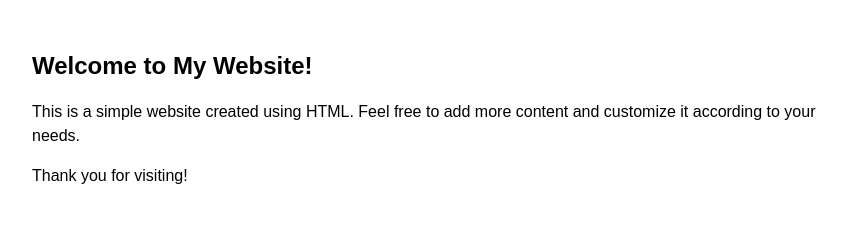
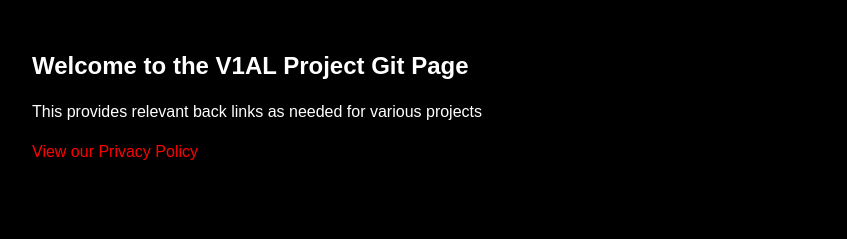
Before and after one commit to XIII-IIIX/XIII-IIIX.github.io, a plain HTML site: page index.html in a window 1280 px wide. Shown: the whole page, without its empty margins (208-1055 px from the left). Drawn offline with Linux system fonts and the light colour scheme.

Commit message:
Update index.html

```diff
--- a/index.html
+++ b/index.html
@@ -3,7 +3,7 @@
 <head>
     <meta charset="UTF-8">
     <meta name="viewport" content="width=device-width, initial-scale=1.0">
-    <title>My Website</title>
+    <title>V1AL</title>
     <style>
         body {
             font-family: Arial, sans-serif;
@@ -11,6 +11,8 @@
             margin: 0 auto;
             padding: 2rem;
             line-height: 1.5;
+            background-color: black;
+            color: white;
         }
 
         h1 {
@@ -20,11 +22,20 @@
         p {
             font-size: 1rem;
         }
+
+        a {
+            color: red;
+            text-decoration: none;
+        }
+
+        a:hover {
+            text-decoration: underline;
+        }
     </style>
 </head>
 <body>
-    <h1>Welcome to My Website!</h1>
-    <p>This is a simple website created using HTML. Feel free to add more content and customize it according to your needs.</p>
-    <p>Thank you for visiting!</p>
+    <h1>Welcome to the V1AL Project Git Page</h1>
+    <p>This provides relevant back links as needed for various projects</p>
+    <p><a href="privacy-policy.html">View our Privacy Policy</a></p>
 </body>
 </html>
```
